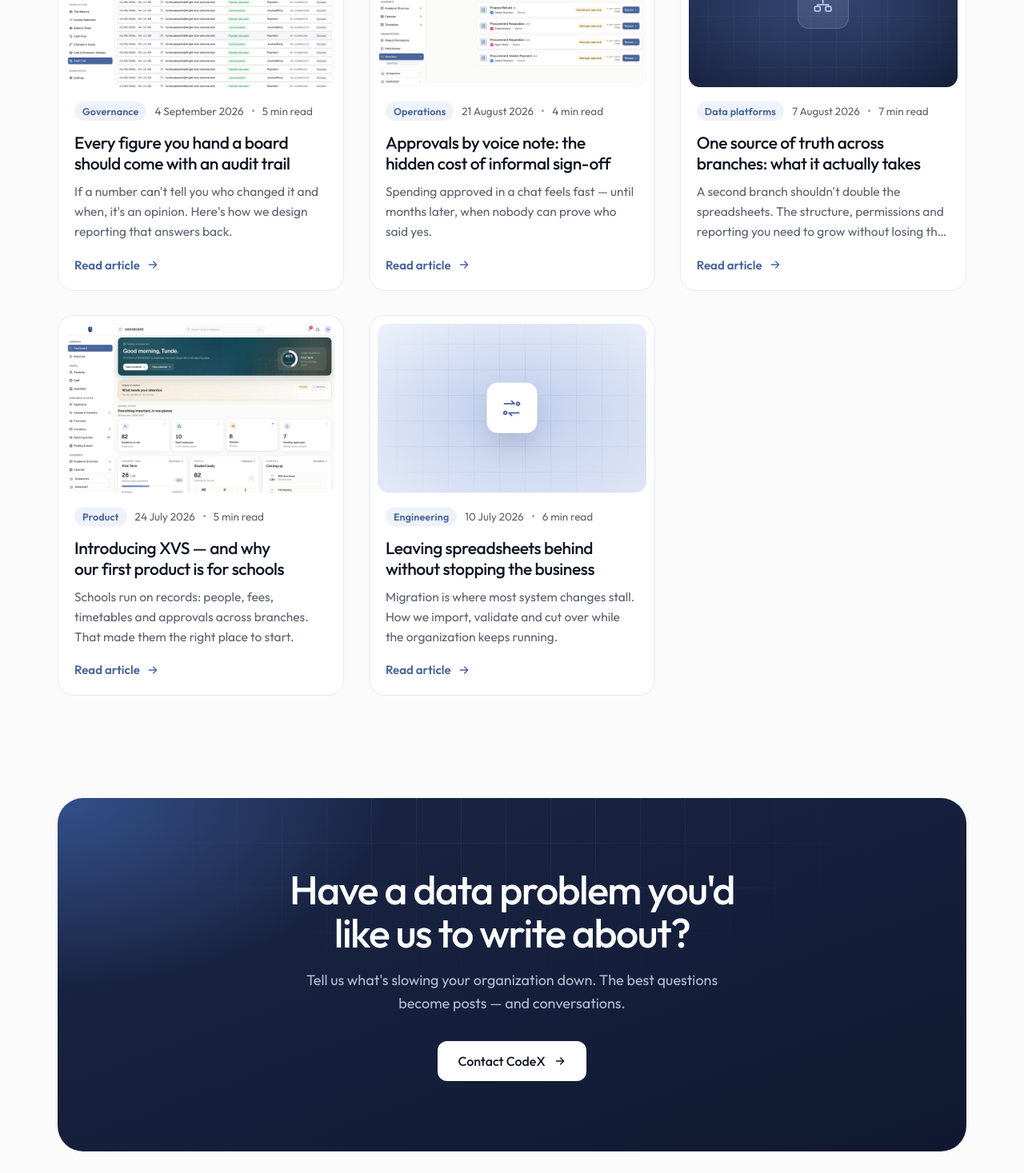
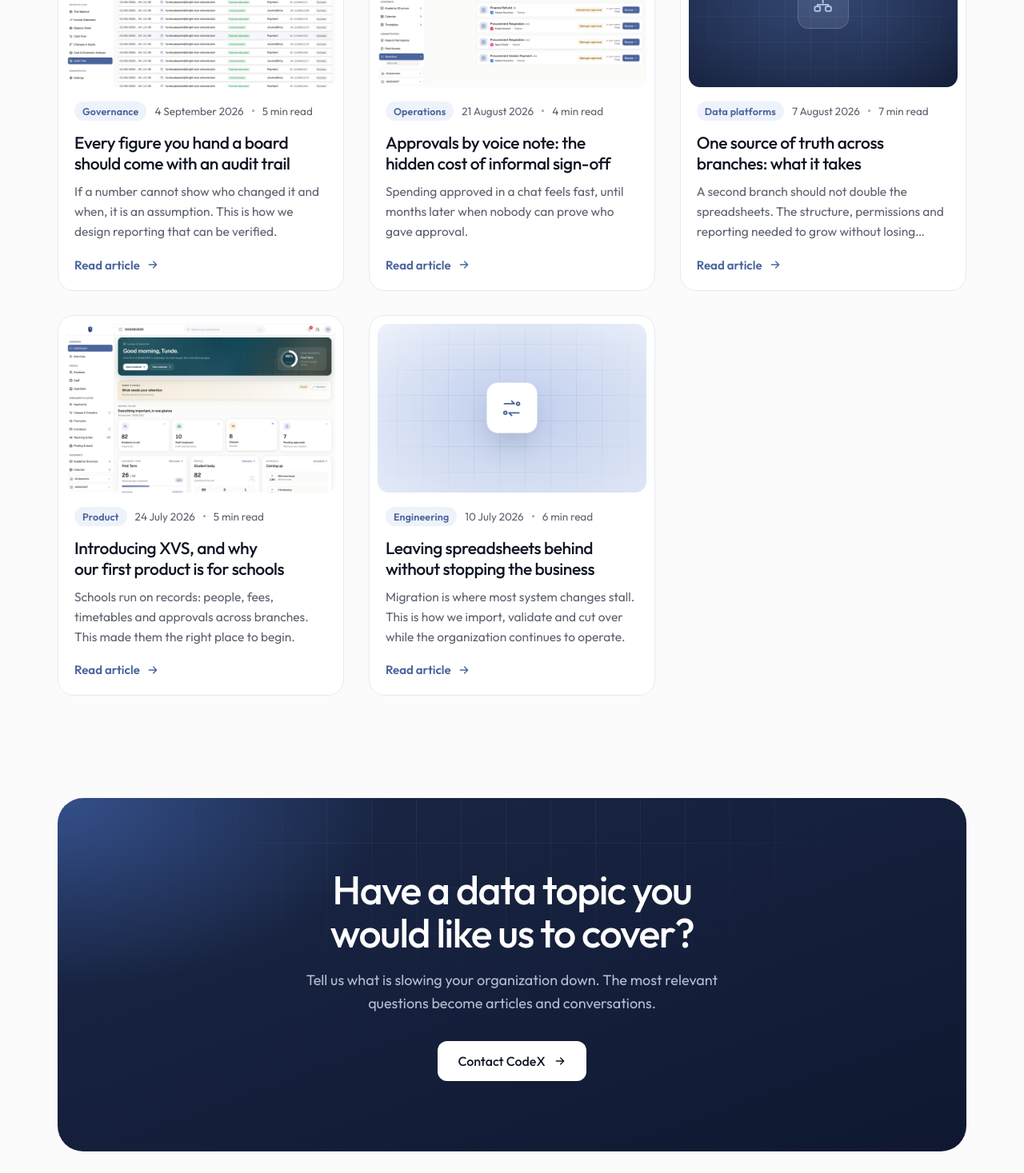
Before and after one commit to codextechhub/CodexWeb, a React (Vite) app: page /blog in a window 1280 px wide. Shown: the part 1296-2763 px from the top of the page at 80% size. Built offline with nearby package versions, Linux system fonts and the light colour scheme.

Commit message:
fix: update titles and text for clarity across multiple pages

```diff
--- a/index.html
+++ b/index.html
@@ -14,7 +14,7 @@
       href="https://fonts.googleapis.com/css2?family=Outfit:wght@300;400;500;600;700&display=swap"
       rel="stylesheet"
     />
-    <title>CodeX — Data solutions for organizations</title>
+    <title>CX - Data solutions for organizations</title>
   </head>
   <body>
     <div id="root"></div>
--- a/src/components/shared/shared.css
+++ b/src/components/shared/shared.css
@@ -141,7 +141,7 @@
   width: 100%;
 }
 
-/* Chapter eyebrow: "01 —— The problem" */
+/* Chapter eyebrow: "01 — The problem" */
 .site-page .eyebrow {
   display: flex;
   align-items: center;
--- a/src/pages/About/sections/Story.tsx
+++ b/src/pages/About/sections/Story.tsx
@@ -45,7 +45,7 @@ export default function Story() {
             <path d="M0 34V20C0 8.7 5.6 2 16.9 0l2 4.6C12.6 6.4 9.6 10 9.3 15.4H18V34H0Zm25 0V20C25 8.7 30.6 2 41.9 0l2 4.6c-6.3 1.8-9.3 5.4-9.6 10.8H43V34H25Z" />
           </svg>
           <blockquote>{QUOTE.text}</blockquote>
-          <p className="about-quote-by">— {QUOTE.by}</p>
+          <p className="about-quote-by">{QUOTE.by}</p>
         </Reveal>
       </div>
     </section>
--- a/src/pages/Blog/BlogPage.tsx
+++ b/src/pages/Blog/BlogPage.tsx
@@ -104,7 +104,7 @@ export default function BlogPage() {
                 ))}
               </div>
             ) : (
-              !showFeatured && <p className="blog-empty">No posts in this topic yet — check back soon.</p>
+              !showFeatured && <p className="blog-empty">No articles in this topic yet. Please check back soon.</p>
             )}
           </div>
         </section>
--- a/src/pages/Blog/BlogPostPage.tsx
+++ b/src/pages/Blog/BlogPostPage.tsx
@@ -18,7 +18,7 @@ import { PAGE_TITLES, usePageTitle } from "../../pageTitles";
 export default function BlogPostPage() {
   const { slug = "" } = useParams();
   const post = getPost(slug);
-  usePageTitle(post ? `${post.title} — CodeX` : PAGE_TITLES.notFound);
+  usePageTitle(post ? `${post.title} | CodeX` : PAGE_TITLES.notFound);
 
   if (!post) return <NotFoundPage />;
 
--- a/src/pages/Blog/content.ts
+++ b/src/pages/Blog/content.ts
@@ -55,12 +55,12 @@ export const BLOG_HERO = {
   title: "Notes on data,",
   titleAccent: "systems and trust.",
   body:
-    "How organizations keep their records in agreement — lessons from the platforms we build, the teams we build them with, and the problems we keep seeing.",
+    "How organizations keep their records in agreement, drawn from the platforms we build, the teams we work with, and the problems we encounter most often.",
 };
 
 export const BLOG_CTA = {
-  title: "Have a data problem you'd like us to write about?",
-  body: "Tell us what's slowing your organization down. The best questions become posts — and conversations.",
+  title: "Have a data topic you would like us to cover?",
+  body: "Tell us what is slowing your organization down. The most relevant questions become articles and conversations.",
   label: "Contact CodeX",
   href: "/contact#form",
 };
@@ -71,7 +71,7 @@ export const POSTS: Post[] = [
     slug: "system-problem-not-data-problem",
     title: "Most organizations don't have a data problem. They have a system problem.",
     excerpt:
-      "The data is usually there. It's just spread across spreadsheets, paper and group chats that were never designed to agree with each other.",
+      "The data is usually there. It is spread across spreadsheets, paper and group chats that were never designed to agree with each other.",
     category: "Perspective",
     date: "2026-09-18",
     readMinutes: 6,
@@ -79,40 +79,40 @@ export const POSTS: Post[] = [
     cover: { kind: "pattern", icon: "database", tone: "blue" },
     featured: true,
     body: [
-      { type: "p", text: "When an organization tells us it has a data problem, we usually find something else. The data exists — sales are recorded, stock is counted, payments are logged. The trouble is where it lives: one spreadsheet for finance, another for operations, a notebook at the branch, and a group chat where the real decisions happen." },
-      { type: "p", text: "None of those places were designed to agree with one another. So every month-end starts with a reconciliation, every report comes with a caveat, and every question about who approved what ends with someone scrolling through messages." },
-      { type: "h2", text: "More data doesn't fix it" },
-      { type: "p", text: "The instinct is to add a dashboard or a reporting tool on top. But a dashboard over disagreeing records only shows the disagreement faster. The fix sits one layer down: a single system of record that every team writes to, with rules about who may change what." },
+      { type: "p", text: "When an organization tells us it has a data problem, we usually find something else. The data exists: sales are recorded, stock is counted and payments are logged. The difficulty is where it lives: one spreadsheet for finance, another for operations, a notebook at the branch, and a group chat where the real decisions happen." },
+      { type: "p", text: "None of those places was designed to agree with the others. As a result, every month-end begins with a reconciliation, every report carries a caveat, and every question about who approved what ends with someone searching through messages." },
+      { type: "h2", text: "More data does not solve it" },
+      { type: "p", text: "The usual response is to add a dashboard or reporting tool on top. However, a dashboard over disagreeing records only shows the disagreement faster. The fix sits one layer down: a single system of record that every team writes to, with rules about who may change what." },
       { type: "quote", text: "A dashboard over disagreeing records only shows the disagreement faster." },
       { type: "h2", text: "What a system of record changes" },
       { type: "list", items: [
         "Each fact is entered once, by the person responsible for it, and everyone else reads the same value.",
-        "Permissions reflect how the organization is actually structured — branches, roles and reporting lines.",
-        "Every change carries a name and a timestamp, so questions have answers instead of arguments.",
+        "Permissions reflect how the organization is actually structured, including branches, roles and reporting lines.",
+        "Every change carries a name and a timestamp, so questions can be answered with evidence.",
       ] },
-      { type: "p", text: "That is the work CodeX does. We don't sell tools that sit beside your spreadsheets; we replace the spreadsheets with a system everyone in the organization can trust." },
+      { type: "p", text: "That is the work CodeX does. We do not sell tools that sit beside your spreadsheets. We replace the spreadsheets with a system everyone in the organization can trust." },
     ],
   },
   {
     slug: "audit-trail-for-every-figure",
     title: "Every figure you hand a board should come with an audit trail",
     excerpt:
-      "If a number can't tell you who changed it and when, it's an opinion. Here's how we design reporting that answers back.",
+      "If a number cannot show who changed it and when, it is an assumption. This is how we design reporting that can be verified.",
     category: "Governance",
     date: "2026-09-04",
     readMinutes: 5,
     author: "CodeX Team",
     cover: { kind: "image", src: "/images/xvs/audit-trail.jpg", alt: "An audit trail listing who changed which record and when" },
     body: [
-      { type: "p", text: "Boards, investors and regulators ask the same question in different words: how do you know this number is right? For most organizations the honest answer is \"because someone checked it\" — which holds only as long as that person is in the room." },
+      { type: "p", text: "Boards, investors and regulators ask the same question in different words: how do you know this number is right? For most organizations the honest answer is \"because someone checked it\", which holds only as long as that person is available." },
       { type: "h2", text: "Numbers need a history" },
-      { type: "p", text: "A figure is only as trustworthy as the changes behind it. When every edit to a financial record is stored — who made it, when, and to which record — a report stops being a snapshot and becomes something you can trace back to its source." },
+      { type: "p", text: "A figure is only as trustworthy as the changes behind it. When every edit to a financial record is stored, including who made it, when, and to which record, a report stops being a snapshot and becomes something that can be traced back to its source." },
       { type: "list", items: [
         "Record changes immutably, instead of overwriting the old value.",
         "Tie every change to a named user, never to a shared login.",
         "Let reviewers move from a total on a report to the entries that make it up.",
       ] },
-      { type: "quote", text: "If a number can't tell you who changed it and when, it's an opinion." },
+      { type: "quote", text: "If a number can't tell you who changed it and when, it is an assumption." },
       { type: "p", text: "We build this into every platform from the first release, because adding governance later means asking people to trust history that was never recorded." },
     ],
   },
@@ -120,29 +120,29 @@ export const POSTS: Post[] = [
     slug: "approvals-by-voice-note",
     title: "Approvals by voice note: the hidden cost of informal sign-off",
     excerpt:
-      "Spending approved in a chat feels fast — until months later, when nobody can prove who said yes.",
+      "Spending approved in a chat feels fast, until months later when nobody can prove who gave approval.",
     category: "Operations",
     date: "2026-08-21",
     readMinutes: 4,
     author: "CodeX Team",
     cover: { kind: "image", src: "/images/xvs/approval-inbox.jpg", alt: "An approval inbox with requests waiting for a decision" },
     body: [
-      { type: "p", text: "In many organizations the approval process is a message: a photo of an invoice, a voice note saying \"go ahead\", a thumbs-up in a group chat. It's quick, and it works — right up until someone needs to know what was approved, by whom, and against which budget." },
+      { type: "p", text: "In many organizations the approval process is a message: a photo of an invoice, a voice note saying \"go ahead\", a thumbs-up in a group chat. It is quick and it works, until someone needs to know what was approved, by whom, and against which budget." },
       { type: "h2", text: "Where it breaks" },
       { type: "list", items: [
         "The approver leaves, and their phone takes the history with them.",
         "Two people approve the same request in two different chats.",
         "An auditor asks for evidence, and the team spends a week scrolling.",
       ] },
-      { type: "h2", text: "Fast and recorded aren't opposites" },
-      { type: "p", text: "A good approval flow is as quick as a message. Requests route to the right person based on amount and department, the decision is one tap, and the reason is stored with the record. Nothing moves without a recorded yes — and nobody has to chase anyone to get one." },
+      { type: "h2", text: "Fast and recorded are not opposites" },
+      { type: "p", text: "A good approval flow is as quick as a message. Requests route to the right person based on amount and department, the decision is one tap, and the reason is stored with the record. Nothing moves without a recorded approval, and nobody has to chase anyone to obtain one." },
     ],
   },
   {
     slug: "one-source-of-truth-across-branches",
-    title: "One source of truth across branches: what it actually takes",
+    title: "One source of truth across branches: what it takes",
     excerpt:
-      "A second branch shouldn't double the spreadsheets. The structure, permissions and reporting you need to grow without losing the picture.",
+      "A second branch should not double the spreadsheets. The structure, permissions and reporting needed to grow without losing visibility.",
     category: "Data platforms",
     date: "2026-08-07",
     readMinutes: 7,
@@ -153,57 +153,57 @@ export const POSTS: Post[] = [
       { type: "h2", text: "Model the organization, not the files" },
       { type: "p", text: "The first step is describing the organization as it really is: the head office, each branch, the teams inside them, and who reports to whom. Data then belongs to a place in that structure instead of to whoever saved the file last." },
       { type: "h2", text: "Permissions follow the structure" },
-      { type: "p", text: "A branch head sees their branch. Finance sees every branch's ledger but can't edit operations records. Leadership sees the whole group. When permissions follow the structure, adding a branch is configuration — not a new set of files." },
+      { type: "p", text: "A branch head sees their branch. Finance sees every branch's ledger but cannot edit operations records. Leadership sees the whole group. When permissions follow the structure, adding a branch is a matter of configuration, not a new set of files." },
       { type: "quote", text: "Adding a branch should be configuration, not a new set of files." },
-      { type: "h2", text: "Reporting rolls up by itself" },
-      { type: "p", text: "Once every branch writes to the same record, group-level reporting is a view rather than a project. The number leadership sees on Monday is the sum of what each branch entered — not a figure someone assembled by hand on Sunday night." },
+      { type: "h2", text: "Reporting consolidates automatically" },
+      { type: "p", text: "Once every branch writes to the same record, group-level reporting is a view rather than a project. The number leadership sees on Monday is the sum of what each branch entered, not a figure assembled by hand the night before." },
     ],
   },
   {
     slug: "why-xvs-started-with-schools",
-    title: "Introducing XVS — and why our first product is for schools",
+    title: "Introducing XVS, and why our first product is for schools",
     excerpt:
-      "Schools run on records: people, fees, timetables and approvals across branches. That made them the right place to start.",
+      "Schools run on records: people, fees, timetables and approvals across branches. This made them the right place to begin.",
     category: "Product",
     date: "2026-07-24",
     readMinutes: 5,
     author: "CodeX Team",
     cover: { kind: "image", src: "/images/xvs/school-dashboard.jpg", alt: "The XVS school dashboard" },
     body: [
-      { type: "p", text: "XVS is CodeX's flagship product: one governed platform for institutions, branches, people, fees, timetables and records — from a single campus to a group of twenty." },
+      { type: "p", text: "XVS is CodeX's flagship product: one governed platform for institutions, branches, people, fees, timetables and records, from a single campus to a group of twenty." },
       { type: "h2", text: "Why schools first" },
-      { type: "p", text: "Schools concentrate every problem we care about. Admissions, finance, timetabling, procurement and parent communication all touch the same records, often across several branches, and every one of them has an approval step that matters." },
+      { type: "p", text: "Schools bring together every problem we work on. Admissions, finance, timetabling, procurement and parent communication all touch the same records, often across several branches, and every one of them has an approval step that matters." },
       { type: "list", items: [
         "Records that must agree across registrar, bursar and branch head.",
         "Money that has to be accounted for, down to each receipt.",
         "Leadership that needs the whole group at a glance.",
       ] },
       { type: "h2", text: "What it means for everyone else" },
-      { type: "p", text: "The foundations under XVS — the system of record, permissions, approvals and the audit trail — are the same foundations every organization needs. Schools are our first product, not our only market." },
+      { type: "p", text: "The foundations beneath XVS (the system of record, permissions, approvals and the audit trail) are the same foundations every organization needs. Schools are our first product, not our only market." },
     ],
   },
   {
     slug: "leaving-spreadsheets-without-stopping",
     title: "Leaving spreadsheets behind without stopping the business",
     excerpt:
-      "Migration is where most system changes stall. How we import, validate and cut over while the organization keeps running.",
+      "Migration is where most system changes stall. This is how we import, validate and cut over while the organization continues to operate.",
     category: "Engineering",
     date: "2026-07-10",
     readMinutes: 6,
     author: "CodeX Team",
     cover: { kind: "pattern", icon: "flow", tone: "soft" },
     body: [
-      { type: "p", text: "The spreadsheets an organization wants to leave are also the ones it depends on every day. A migration plan that asks everyone to stop working for a week is a plan that doesn't happen." },
+      { type: "p", text: "The spreadsheets an organization wants to leave are also the ones it depends on every day. A migration plan that asks everyone to stop working for a week is a plan that does not get carried out." },
       { type: "h2", text: "Import, then validate" },
-      { type: "p", text: "We start by importing existing data as it is, then running it through validation that flags duplicates, gaps and contradictions. The people who own each record resolve those flags — the system shows them exactly what's missing instead of guessing." },
+      { type: "p", text: "We start by importing existing data as it is, then running it through validation that flags duplicates, gaps and contradictions. The people who own each record resolve those flags, with the system showing exactly what is missing rather than guessing." },
       { type: "h2", text: "Run in parallel, then cut over" },
       { type: "list", items: [
         "Bring one team or branch across first, while the rest continue as before.",
         "Compare the new system's figures with the old ones until they match.",
-        "Cut over once the numbers agree — and keep the old files read-only for reference.",
+        "Cut over once the numbers agree, and keep the old files read-only for reference.",
       ] },
       { type: "quote", text: "Cut over once the numbers agree, not on a date picked in advance." },
-      { type: "p", text: "Pipelines for import and export stay in place afterwards, so data can move at volume without anyone reconciling it by hand at either end." },
+      { type: "p", text: "Pipelines for import and export stay in place afterwards, so data can move at volume without manual reconciliation at either end." },
     ],
   },
 ];
--- a/src/pages/NotFound/NotFoundPage.tsx
+++ b/src/pages/NotFound/NotFoundPage.tsx
@@ -64,7 +64,7 @@ export default function NotFoundPage() {
           <h1 style={{ margin: 0, fontSize: "clamp(38px,6vw,72px)", lineHeight: 1.02, letterSpacing: "-.04em", fontWeight: 600 }}>This page is not in the register</h1>
 
           <p style={{ margin: 0, maxWidth: 480, fontSize: "clamp(16px,1.5vw,18.5px)", lineHeight: 1.62, color: "#555654" }}>
-            The link may be out of date, or the page may have moved. Nothing has been lost — try one of these instead.
+            The link may be out of date, or the page may have moved. Nothing has been lost. Please try one of these instead.
           </p>
 
           <div style={{ display: "flex", flexWrap: "wrap", justifyContent: "center", gap: 12, marginTop: 2 }}>
--- a/src/pages/Xvs/XvsPage.tsx
+++ b/src/pages/Xvs/XvsPage.tsx
@@ -33,11 +33,11 @@ export default function XvsPage() {
               fontWeight: 600,
             }}
           >
-            XVS — CodeX Vision System
+            XVS: CodeX Vision System
           </h1>
           <p style={{ fontSize: 17, lineHeight: 1.6, color: "#555654" }}>
             This page is coming soon. XVS is the complete operating system
-            for schools — institutions, branches, people, fees, timetables
+            for schools, covering institutions, branches, people, fees, timetables
             and records in one governed platform.
           </p>
         </div>
```
Also changed, not shown: src/pages/About/content.ts (+19 -19 lines), src/pages/Contact/content.ts (+9 -9 lines), src/pages/Home/content.ts (+13 -13 lines), src/pages/Products/content.ts (+11 -11 lines).
